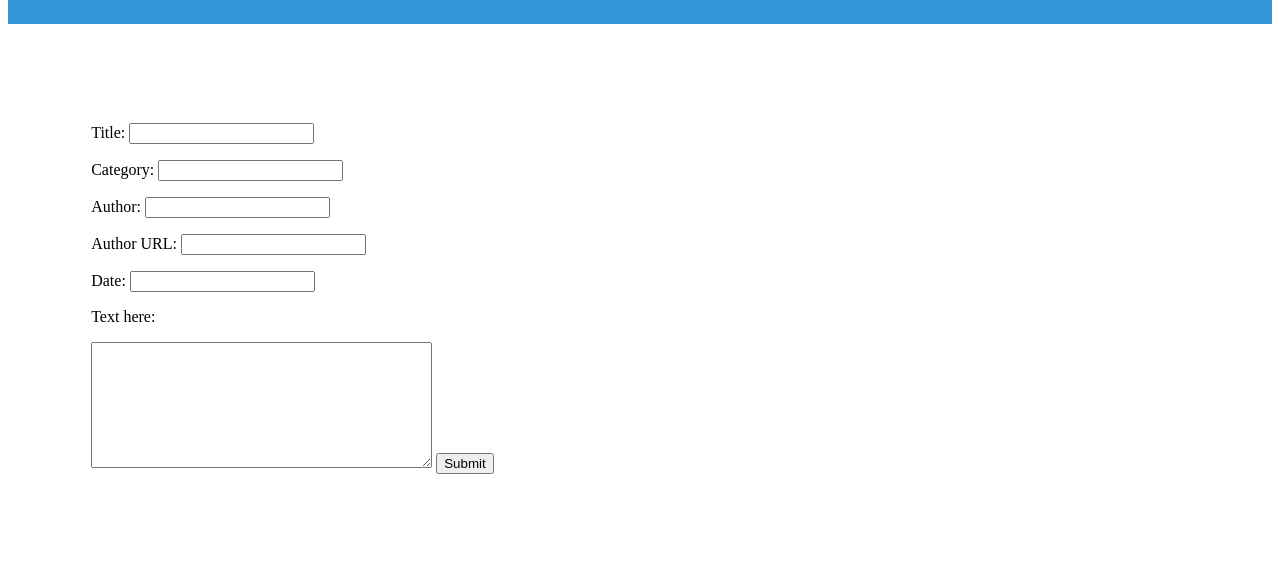
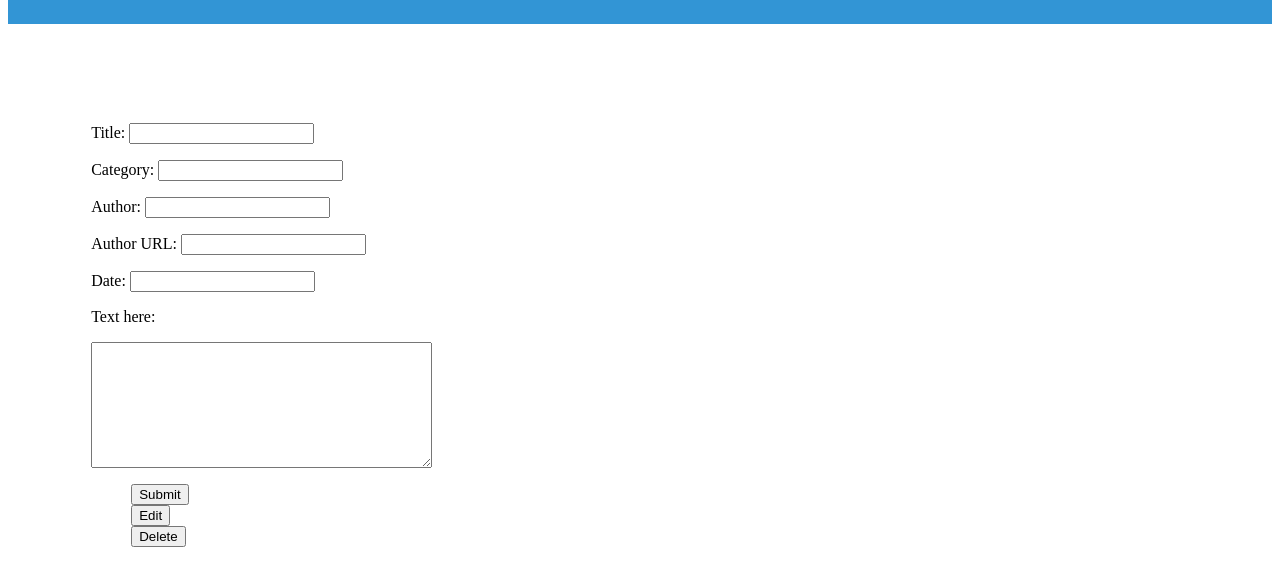
Before and after one commit to tesmonrd/code-blog, a plain HTML site: page new.html in a window 1280 px wide. Shown: the part 375-960 px from the top of the page. Before the commit the page ends 893 px from the top, so only its background shows below. Drawn offline with nearby package versions, Linux system fonts and the light colour scheme.

Commit message:
added edit and delete button

```diff
--- a/new.html
+++ b/new.html
@@ -57,7 +57,11 @@
           Text here:
         </p>
         <textarea id="body" rows="8" cols="40"></textarea>
-        <input type="submit">
+        <ul id="editorButtons">
+          <li><input type="submit"></li>
+          <li><button id="edit">Edit</button></li>
+          <li><button id="delete">Delete</button></li>
+        </ul>
       </form>
       <div id="sampleArticle"></div>
       <span id="copy-code"></span>
```
